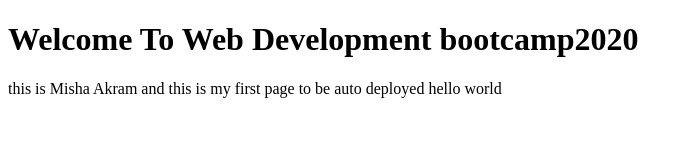
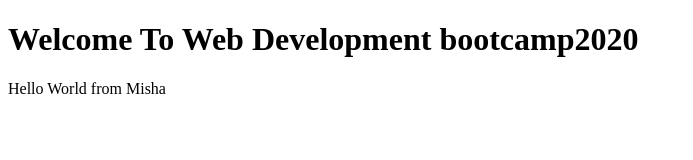
Before and after one commit to MishaAkram/Bootcamp, a plain HTML site: page index.html in a window 1280 px wide. Shown: the whole page, without its empty margins (0-693 px from the left). Drawn offline with Linux system fonts and the light colour scheme.

Commit message:
Update index.html

```diff
--- a/index.html
+++ b/index.html
@@ -7,7 +7,7 @@
 </head>
 <body>
     <h1>Welcome To Web Development bootcamp2020</h1>
-    <p>this is Misha Akram and this is my first page to be auto deployed hello world
+    <p>Hello World from Misha
 
 
     </p>
```
